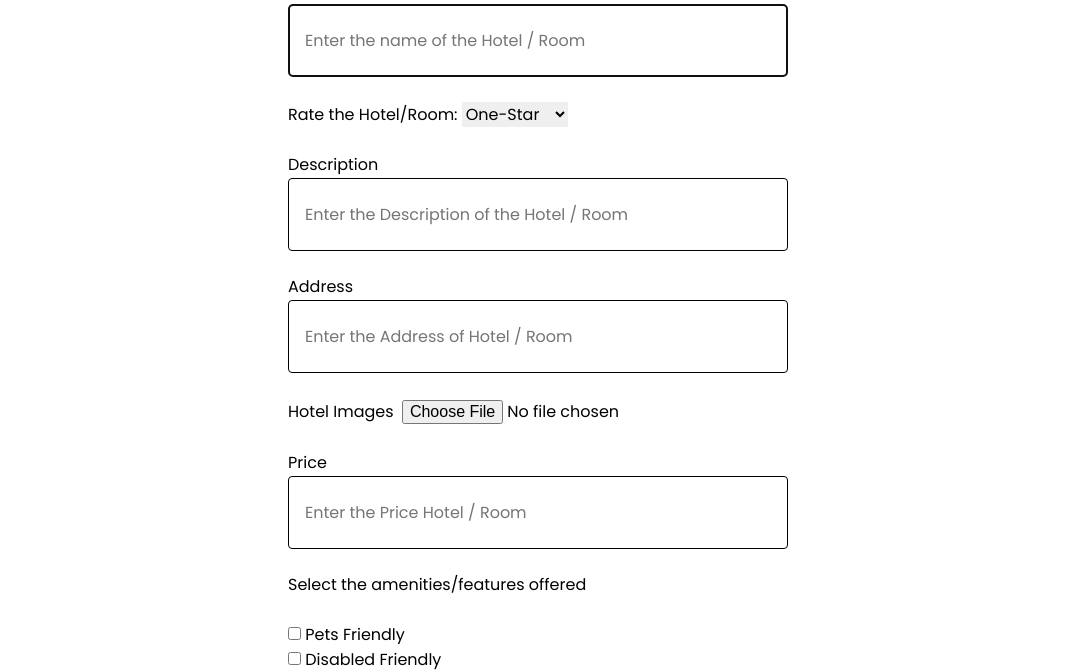
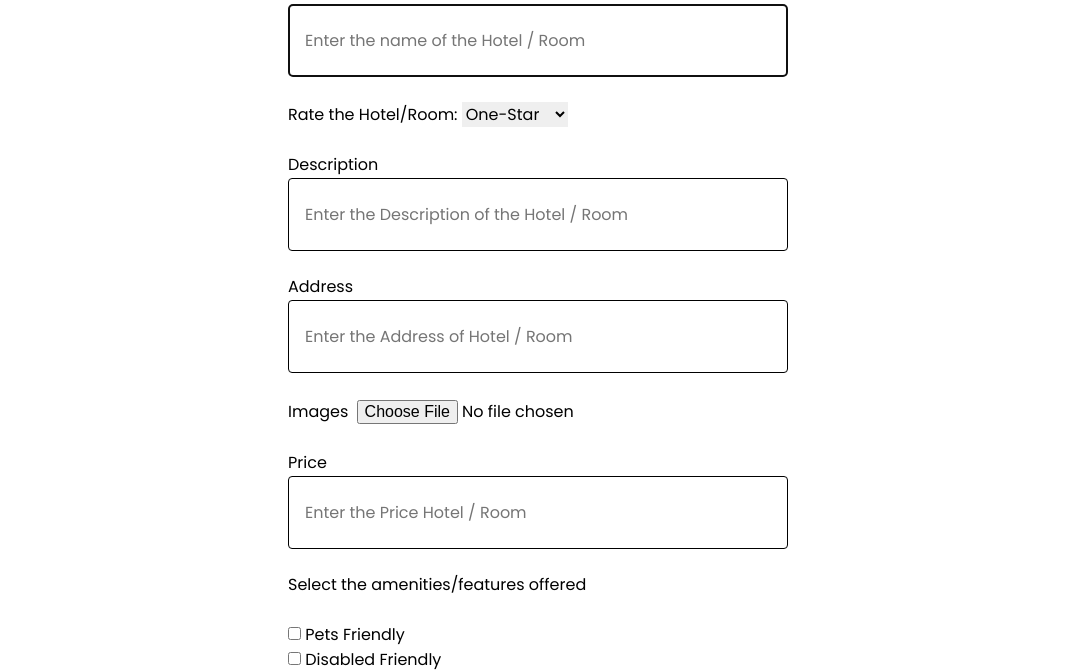
Before and after one commit to damonJiangCode/OnlineRentalSystem, a website built with Parcel: page src/frontEnd/the_actually_website/post-room-page.html in a window 1280 px wide. Shown: the part 139-810 px from the top of the page, without its empty margins (102-1177 px from the left). Built offline with nearby package versions, Linux system fonts and the light colour scheme.

Commit message:
minor update

```diff
--- a/src/frontEnd/the_actually_website/post-room-page.html
+++ b/src/frontEnd/the_actually_website/post-room-page.html
@@ -117,7 +117,7 @@
               class="input"
             />
             <p><br></p>
-            <span class="post-room-page-text1">Hotel Images</span>
+            <span class="post-room-page-text1">Images</span>
             <form action="/action_page.php">
               <input type="file" id="myFile" name="filename">
             <p><br></p>
```
